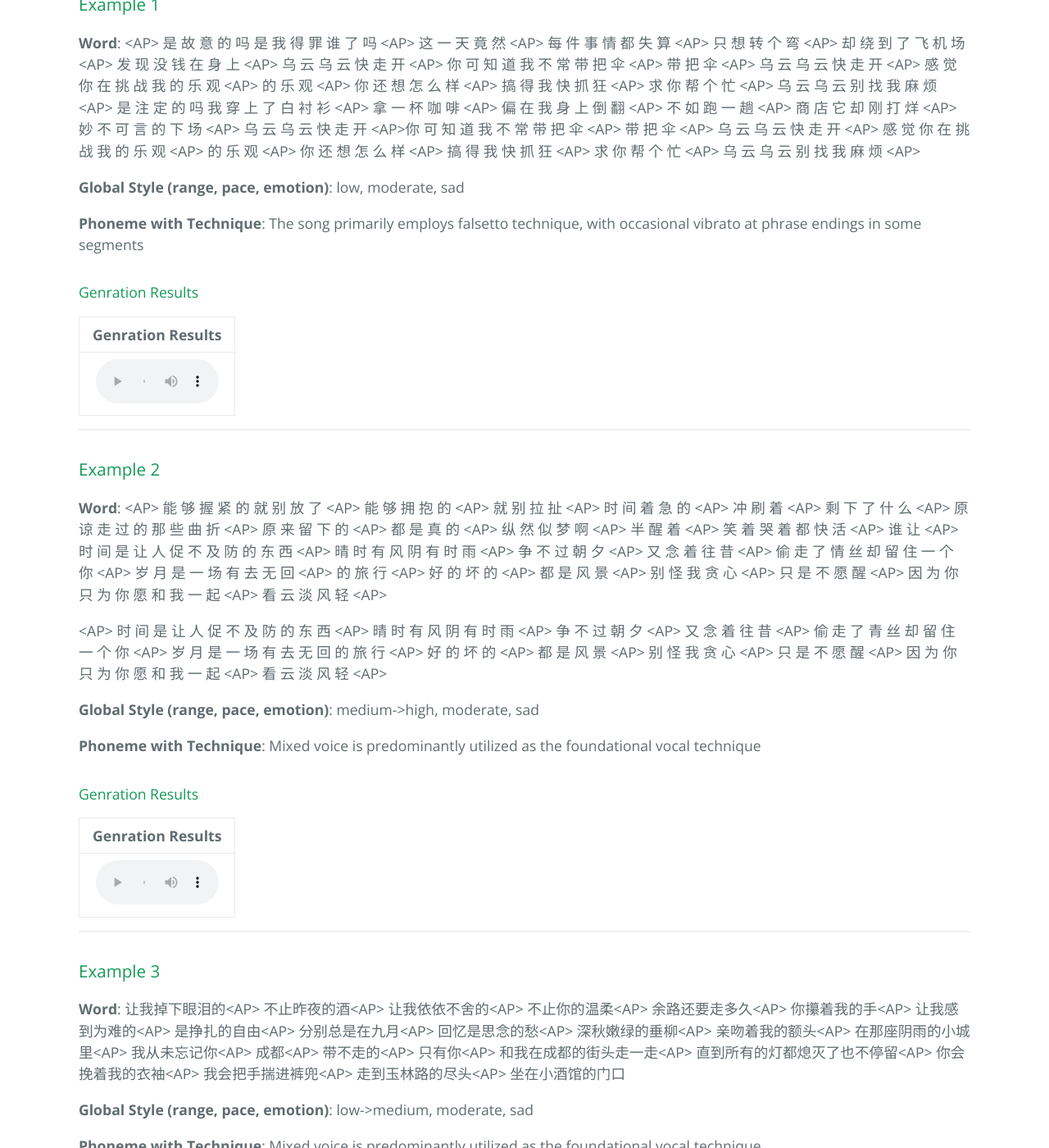
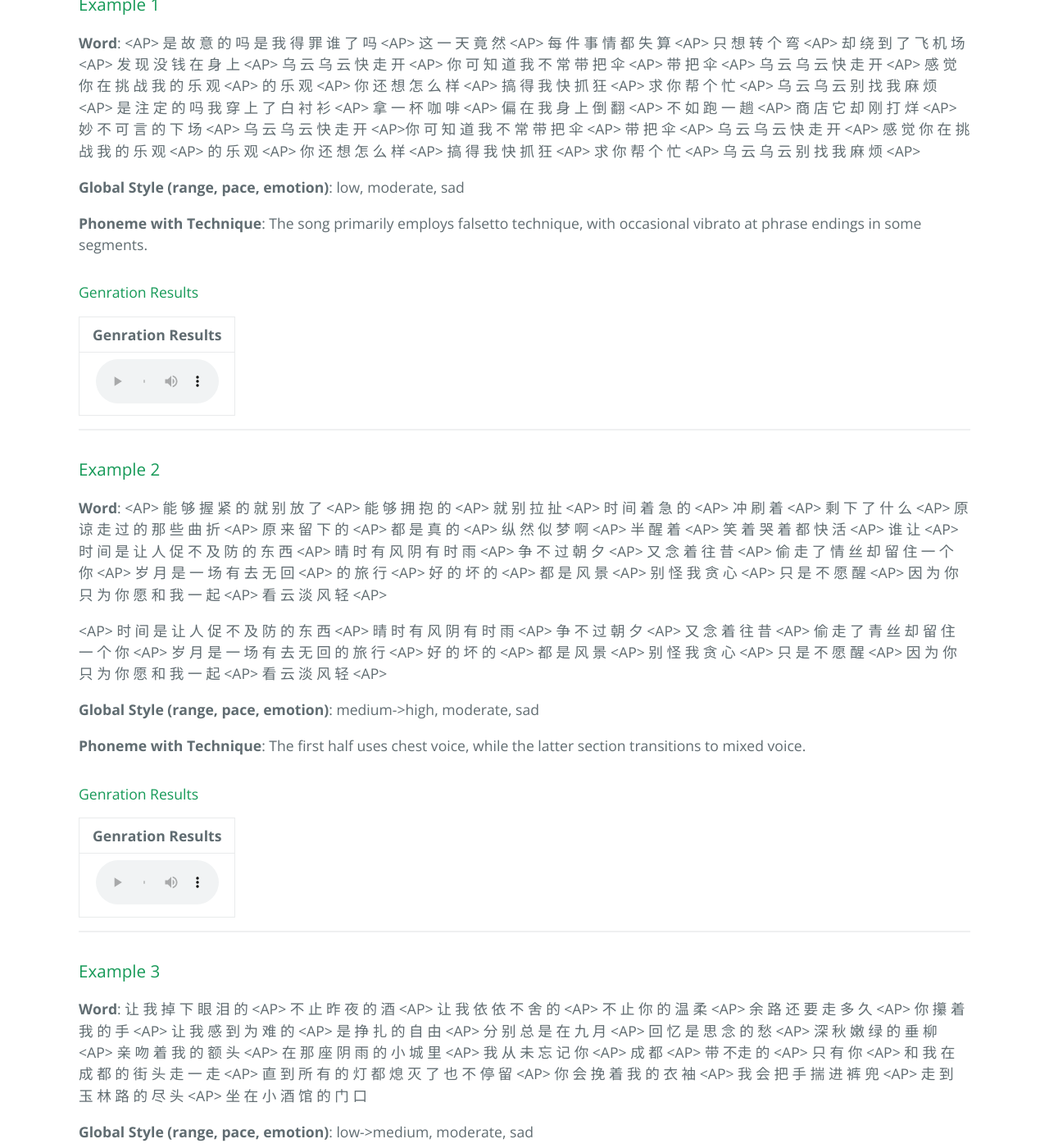
Before and after one commit to demo-stars/demo-stars.github.io, a Jekyll site: the page built from index.md, in a window 1280 px wide and 1400 px high, scrolled down 9535 px. Shown: the whole window at 82% size. Built offline with Jekyll 4.4.1, drawn with Linux system fonts in a browser that asks for light colours; our own code applies the rules of GitHub Pages for plain Markdown files; the repository's description, which GitHub fills in, is left out; some of the changed text lies outside the part shown.

Commit message:
add long

```diff
--- a/index.md
+++ b/index.md
@@ -246,7 +246,7 @@ For phoneme-level styles, we assign one of the following techniques to each phon
 
 **Global Style (range, pace, emotion)**: low, moderate, sad
 
-**Phoneme with Technique**: The song primarily employs falsetto technique, with occasional vibrato at phrase endings in some segments
+**Phoneme with Technique**: The song primarily employs falsetto technique, with occasional vibrato at phrase endings in some segments.
 
 #### Genration Results
 
@@ -273,7 +273,7 @@ For phoneme-level styles, we assign one of the following techniques to each phon
 
 **Global Style (range, pace, emotion)**: medium->high, moderate, sad
 
-**Phoneme with Technique**:  Mixed voice is predominantly utilized as the foundational vocal technique
+**Phoneme with Technique**:  The first half uses chest voice, while the latter section transitions to mixed voice.
 
 #### Genration Results
 
@@ -294,12 +294,11 @@ For phoneme-level styles, we assign one of the following techniques to each phon
 
 ### Example 3
 
-**Word**: 让我掉下眼泪的&lt;AP&gt; 不止昨夜的酒&lt;AP&gt; 让我依依不舍的&lt;AP&gt; 不止你的温柔&lt;AP&gt; 余路还要走多久&lt;AP&gt; 你攥着我的手&lt;AP&gt; 让我感到为难的&lt;AP&gt; 是挣扎的自由&lt;AP&gt; 分别总是在九月&lt;AP&gt; 回忆是思念的愁&lt;AP&gt; 深秋嫩绿的垂柳&lt;AP&gt; 亲吻着我的额头&lt;AP&gt; 在那座阴雨的小城里&lt;AP&gt; 我从未忘记你&lt;AP&gt; 成都&lt;AP&gt; 带不走的&lt;AP&gt; 只有你&lt;AP&gt;
-和我在成都的街头走一走&lt;AP&gt; 直到所有的灯都熄灭了也不停留&lt;AP&gt; 你会挽着我的衣袖&lt;AP&gt; 我会把手揣进裤兜&lt;AP&gt; 走到玉林路的尽头&lt;AP&gt; 坐在小酒馆的门口
+**Word**: 让 我 掉 下 眼 泪 的 &lt;AP&gt; 不 止 昨 夜 的 酒 &lt;AP&gt; 让 我 依 依 不 舍 的 &lt;AP&gt; 不 止 你 的 温 柔 &lt;AP&gt; 余 路 还 要 走 多 久 &lt;AP&gt; 你 攥 着 我 的 手 &lt;AP&gt; 让 我 感 到 为 难 的 &lt;AP&gt; 是 挣 扎 的 自 由 &lt;AP&gt; 分 别 总 是 在 九 月 &lt;AP&gt; 回 忆 是 思 念 的 愁 &lt;AP&gt; 深 秋 嫩 绿 的 垂 柳 &lt;AP&gt; 亲 吻 着 我 的 额 头 &lt;AP&gt; 在 那 座 阴 雨 的 小 城 里 &lt;AP&gt; 我 从 未 忘 记 你 &lt;AP&gt; 成 都 &lt;AP&gt; 带 不走 的 &lt;AP&gt; 只 有 你 &lt;AP&gt; 和 我 在 成 都 的 街 头 走 一 走 &lt;AP&gt; 直 到 所 有 的 灯 都 熄 灭 了 也 不 停 留 &lt;AP&gt; 你 会 挽 着 我 的 衣 袖 &lt;AP&gt; 我 会 把 手 揣 进 裤 兜 &lt;AP&gt; 走 到 玉 林 路 的 尽 头 &lt;AP&gt; 坐 在 小 酒 馆 的 门 口
 
 **Global Style (range, pace, emotion)**: low->medium, moderate, sad
 
-**Phoneme with Technique**: Mixed voice is predominantly utilized as the foundational vocal technique
+**Phoneme with Technique**: Mixed voice is predominantly utilized as the foundational vocal technique.
 
 #### Genration Results
 
```
